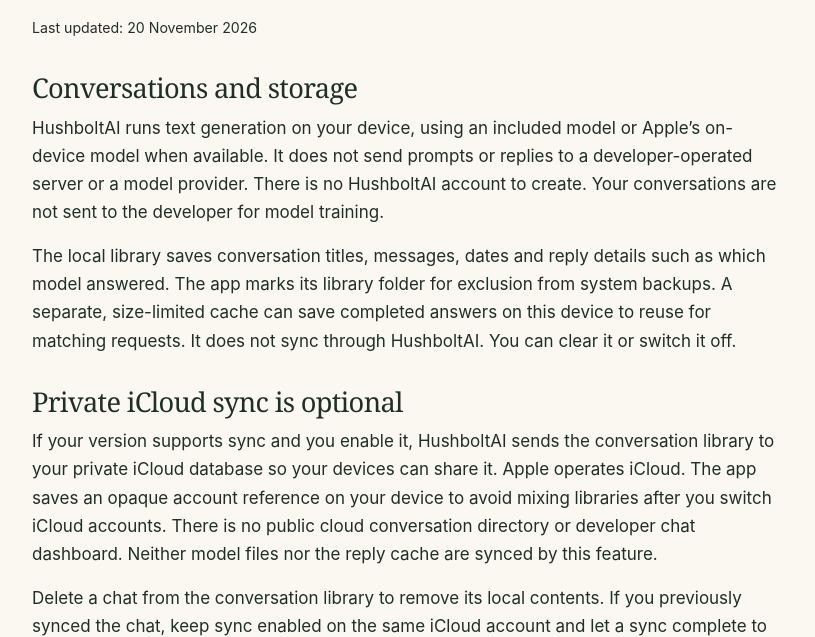
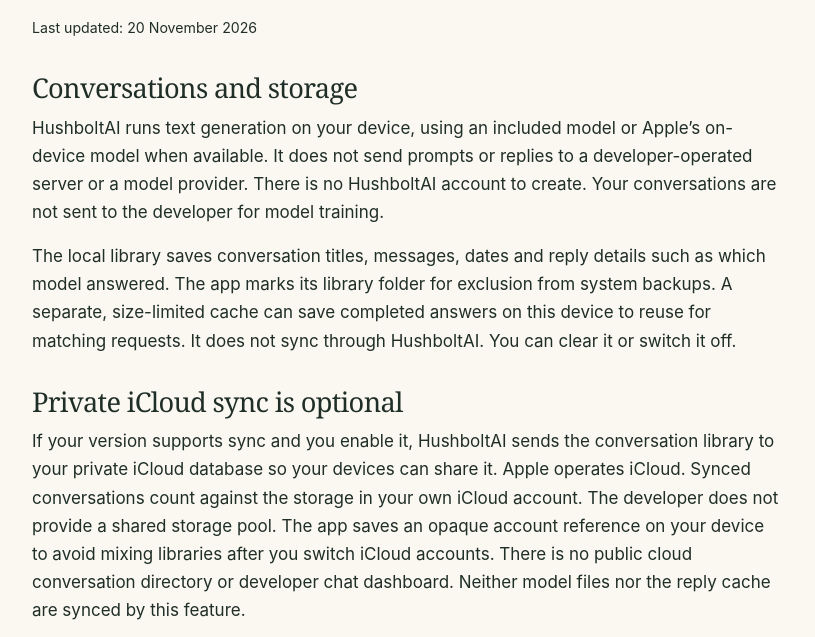
Before and after one commit to pclemente/ComicReader, a plain HTML site: page docs/hushboltai/privacy.html in a window 1280 px wide. Shown: the part 331-968 px from the top of the page, without its empty margins (232-1047 px from the left). Drawn offline with Linux system fonts and the light colour scheme.

Commit message:
Explain how personal iCloud storage is used for chats

```diff
--- a/docs/hushboltai/privacy.html
+++ b/docs/hushboltai/privacy.html
@@ -5,7 +5,7 @@
 <p><small>Last updated: <time datetime="2026-11-20">20 November 2026</time></small></p>
 <h2>Conversations and storage</h2><p>HushboltAI runs text generation on your device, using an included model or Apple’s on-device model when available. It does not send prompts or replies to a developer-operated server or a model provider. There is no HushboltAI account to create. Your conversations are not sent to the developer for model training.</p>
 <p>The local library saves conversation titles, messages, dates and reply details such as which model answered. The app marks its library folder for exclusion from system backups. A separate, size-limited cache can save completed answers on this device to reuse for matching requests. It does not sync through HushboltAI. You can clear it or switch it off.</p>
-<h2>Private iCloud sync is optional</h2><p>If your version supports sync and you enable it, HushboltAI sends the conversation library to your private iCloud database so your devices can share it. Apple operates iCloud. The app saves an opaque account reference on your device to avoid mixing libraries after you switch iCloud accounts. There is no public cloud conversation directory or developer chat dashboard. Neither model files nor the reply cache are synced by this feature.</p>
+<h2>Private iCloud sync is optional</h2><p>If your version supports sync and you enable it, HushboltAI sends the conversation library to your private iCloud database so your devices can share it. Apple operates iCloud. Synced conversations count against the storage in your own iCloud account. The developer does not provide a shared storage pool. The app saves an opaque account reference on your device to avoid mixing libraries after you switch iCloud accounts. There is no public cloud conversation directory or developer chat dashboard. Neither model files nor the reply cache are synced by this feature.</p>
 <p>Delete a chat from the conversation library to remove its local contents. If you previously synced the chat, keep sync enabled on the same iCloud account and let a sync complete to remove its cloud contents. A deletion identifier without the chat text is kept to prevent an offline device from adding it back. Devices that are offline may retain their copy until they sync. Turning sync off stops future syncing; it does not delete cloud copies. Apple’s own storage and backup policies apply.</p>
 <h2>Voice and shared files</h2><p>If you tap the microphone on a supported device, the app asks for microphone and speech-recognition access. It requires on-device transcription and does not save microphone recordings. Words you send become part of the conversation. Apple’s system voice can read a reply aloud. You can turn off these features or revoke microphone and speech access in system settings.</p>
 <p>If you export a conversation or copy its text, you control where it goes. A file saved to a shared or cloud folder, or text sent to another app, follows the settings and policies of that destination. Deleting the chat in HushboltAI does not delete exported copies.</p>
```
Also changed, not shown: docs/hushboltai/support.html (+1 -0 lines).
